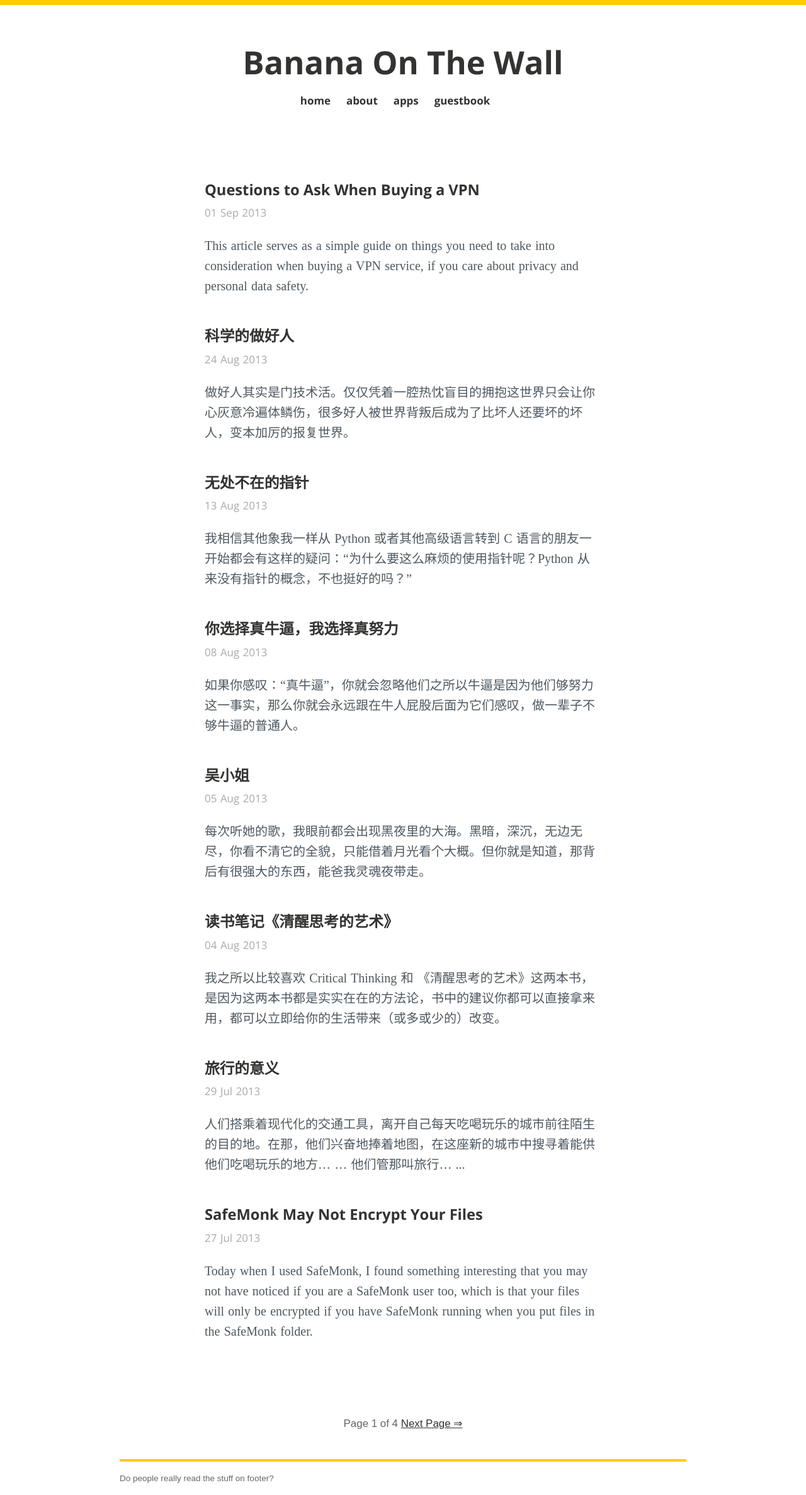
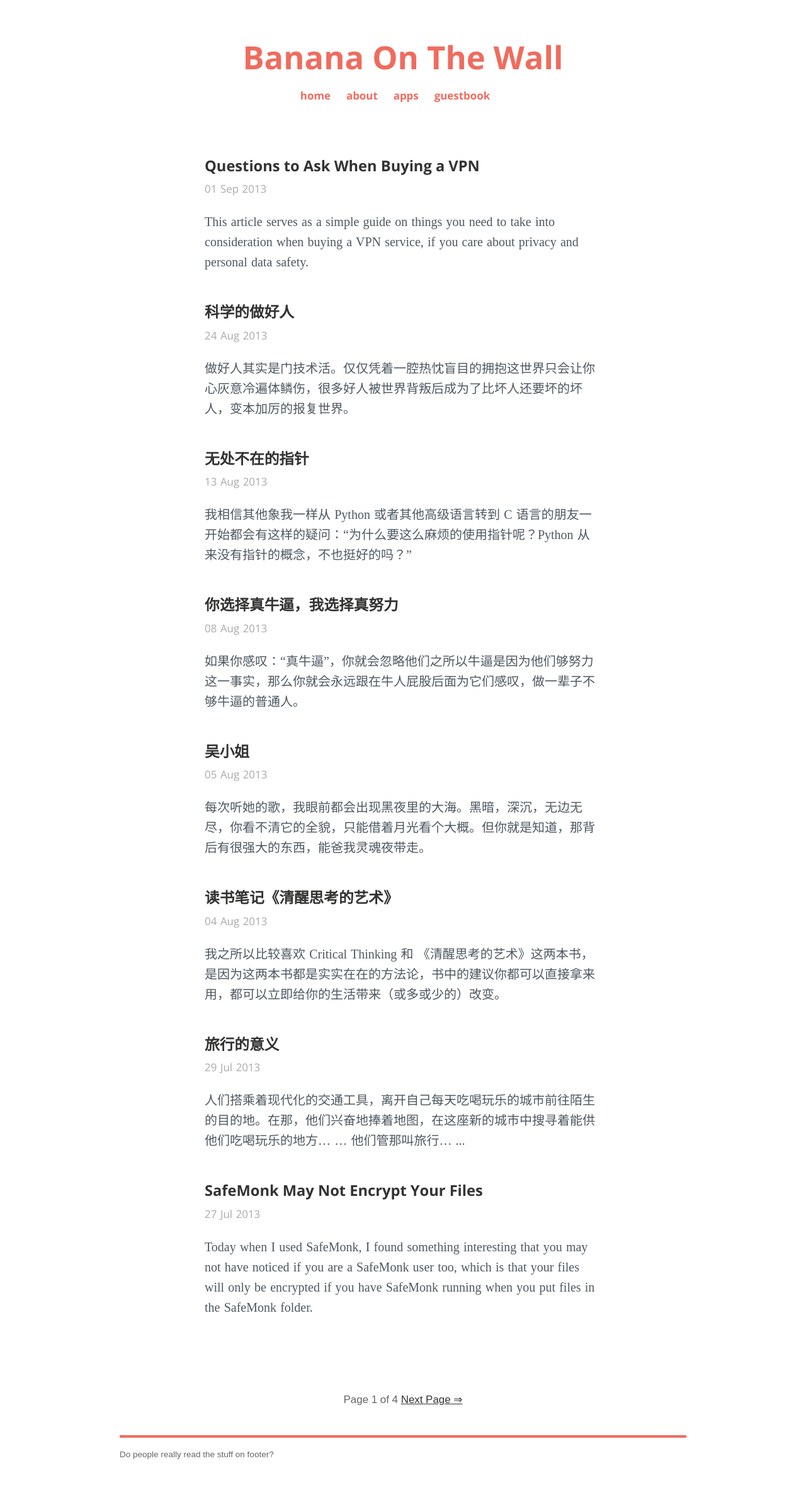
Before and after one commit to BananaOnTheWall/bananaonthewall.github.io, a Jekyll site: the page built from index.html, in a window 1280 px wide. Shown: the whole page at 63% size. Built offline with Jekyll 4.4.1, drawn with Linux system fonts in a browser that asks for light colours; some web fonts are replaced; the list of posts is cut into pages by our own code; after the commit the page ends 2336 px from its top, so only the background shows below that.

Commit message:
color changed to #ef6c5e

```diff
--- a/css/main.css
+++ b/css/main.css
@@ -18,7 +18,7 @@ body {
   font-size: small;
   text-align: center;
   color: rgb(100, 100, 100);
-  border-top: 8px solid #FFCC00;
+  /*border-top: 8px solid #FFCC00;*/
 }
 
 h1, h2, h3, h4, h5, h6 {
@@ -92,13 +92,13 @@ ul.posts span {
 
 .header {
   text-align: center;
-  height: 230px;
+  height: 200px;
 }
 
 .site .header a {
   font-weight: bold;
   text-decoration: none;
-  color: #333332;
+  color: #ef6c5e;
 }
 
 .site .header a:hover {
@@ -131,7 +131,7 @@ ul.posts span {
 .site .footer {
   font-size: 80%;
   color: #666;
-  border-top: 4px solid #FFCC00;
+  border-top: 4px solid #ef6c5e;
   margin-top: 2em;
   overflow: hidden;
   float: left;
```
